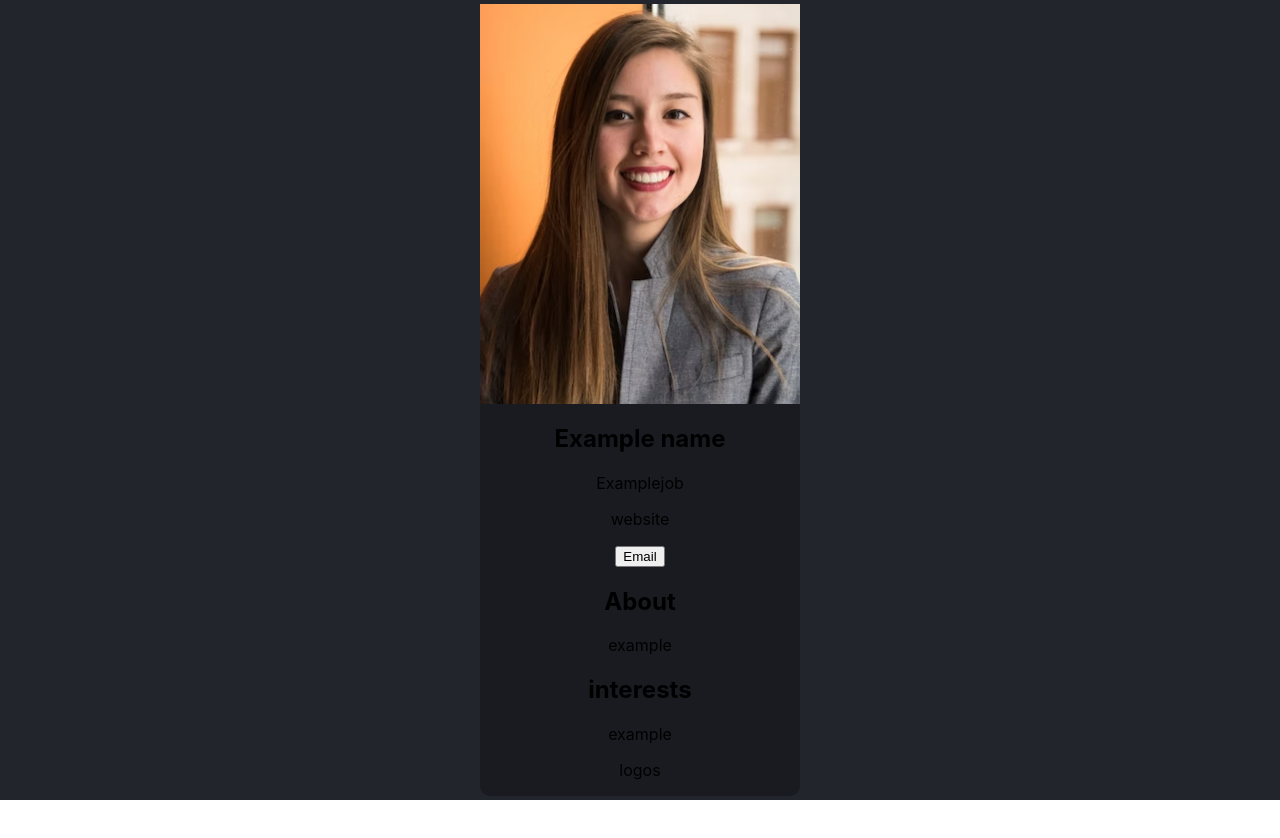
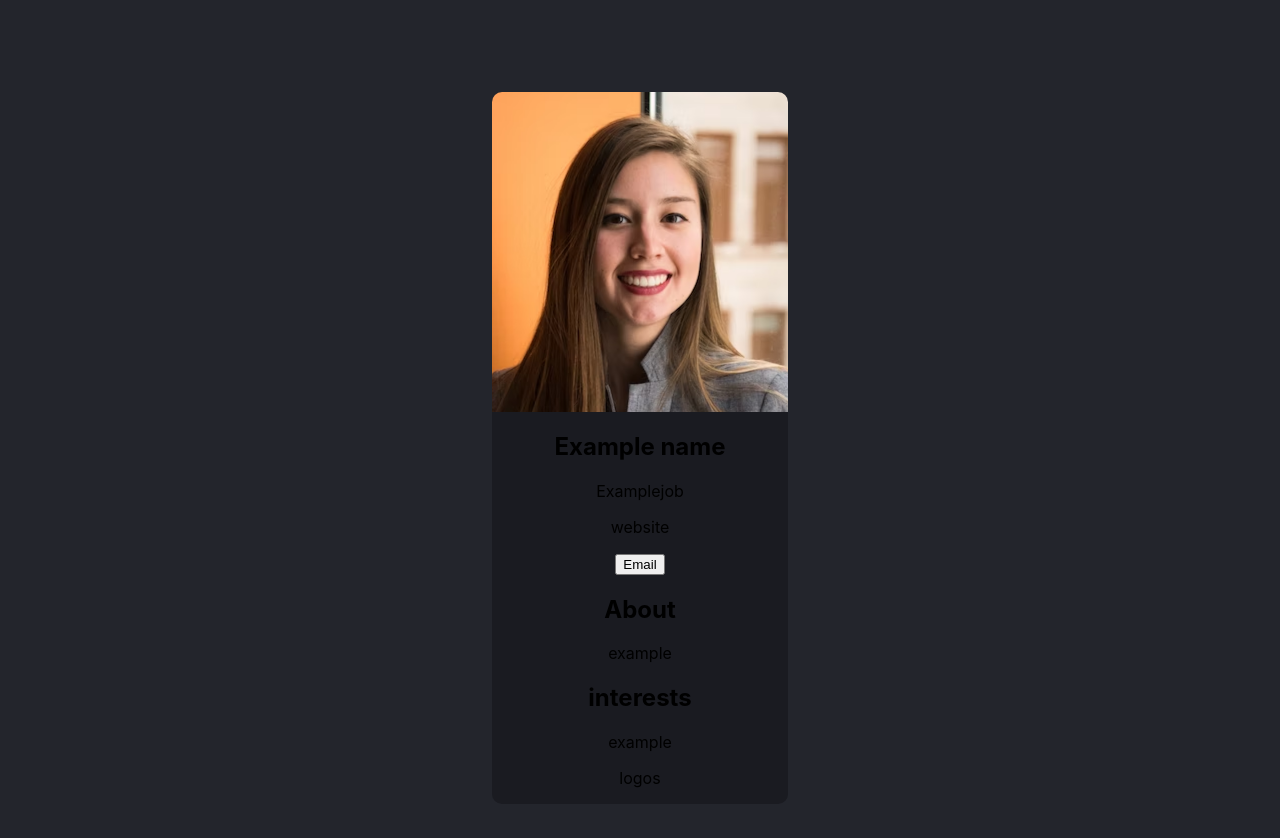
Before and after one commit to MirkusX/biznizcard, a React (Create React App) app: page / in a window 1280 px wide. Shown: the top 838 px of the page. Before the commit the page ends 800 px from the top, so only its background shows below. Built offline with nearby package versions, Linux system fonts and the light colour scheme.

Commit message:
finish styling on image

```diff
--- a/src/Components/StyledComponents.js
+++ b/src/Components/StyledComponents.js
@@ -13,6 +13,7 @@ export const StyledSection = styled.section`
   display: flex;
   justify-content: center;
   align-items: center;
+  padding: 3em;
 `;
 
 export const StyledImg = styled.img`
@@ -21,6 +22,7 @@ export const StyledImg = styled.img`
 
 export const StyledImgDiv = styled.div`
   background-image: url(${biznizcard});
-  height: 25em;
-  background-position: 60% 25%;
+  height: 20em;
+  background-position: 60% 20%;
+  border-radius: 10px 10px 0 0;
 `;
```
